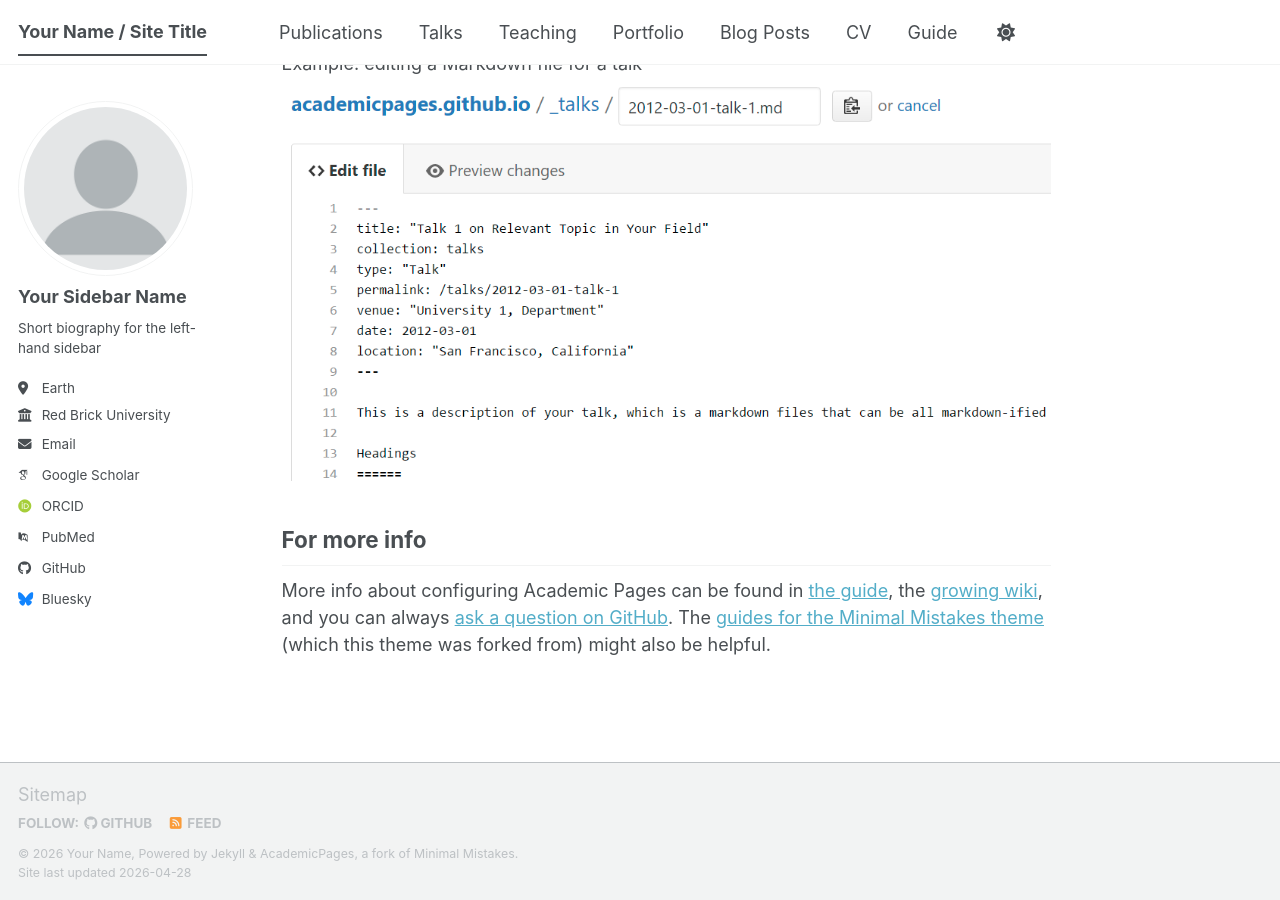
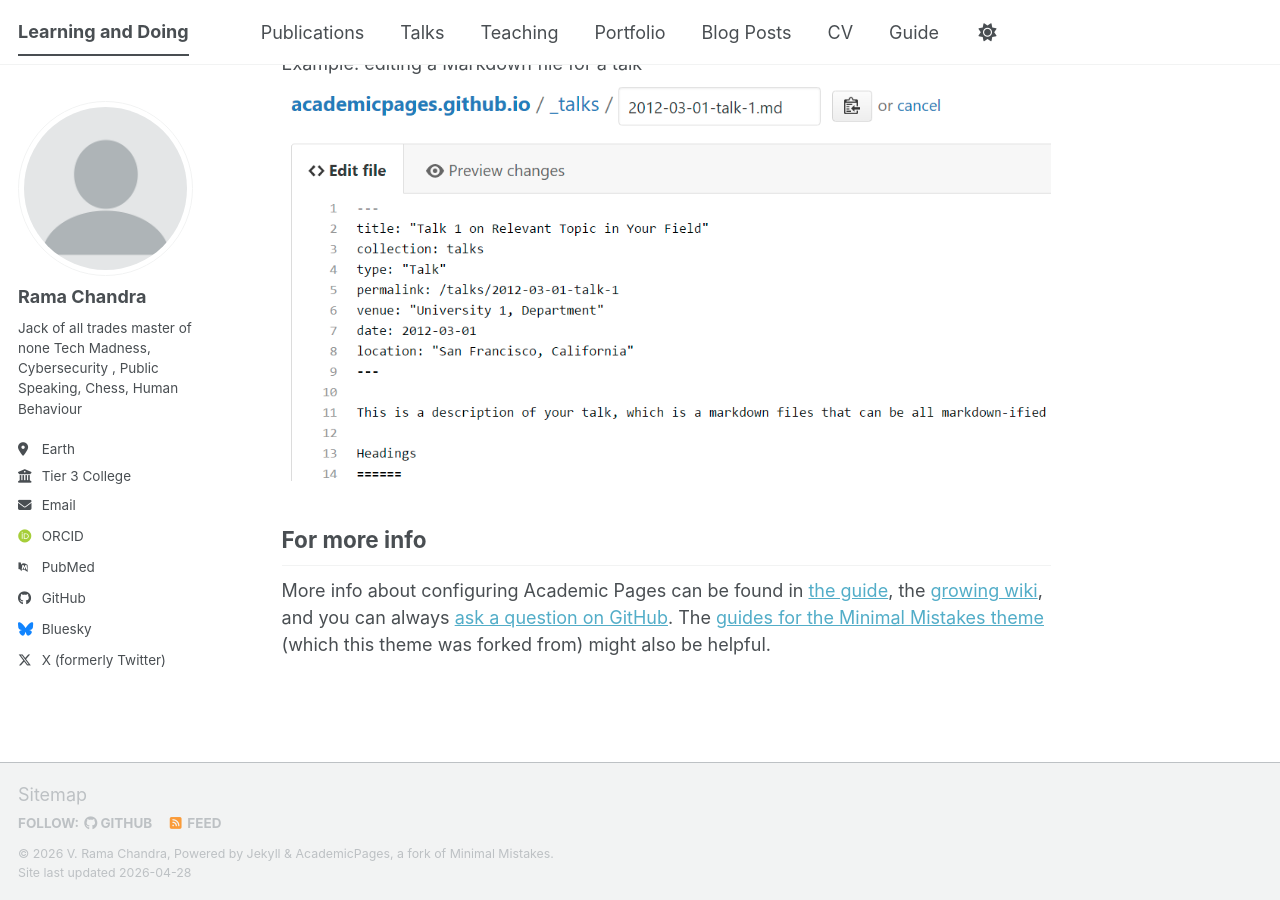
Before and after one commit to RamaChandra53/ramachandra53.github.io, a Jekyll site: the page built from _pages/about.md, in a window 1280 px wide and 900 px high, scrolled down 2720 px. Built offline with Jekyll 4.4.1, drawn with Linux system fonts in a browser that asks for light colours; some web fonts are replaced; a script bundle is joined from its source files by our own code; library files that are not in the unit come from our copies.

Commit message:
Updating info

```diff
--- a/_config.yml
+++ b/_config.yml
@@ -9,10 +9,10 @@
 # Basic Site Settings
 locale                   : "en-US"
 site_theme               : "default" # The available themes options are "default", "air", "sunrise", "mint", "dirt" and "contrast"
-title                    : "Your Name / Site Title"
+title                    : "Learning and Doing"
 title_separator          : "-"
-name                     : &name "Your Name"
-description              : &description "Your Name's academic portfolio"   # Update this with a general description of your site, this is the default if not overridden by a page
+name                     : &name "V. Rama Chandra"
+description              : &description "All for a purpose"   # Update this with a general description of your site, this is the default if not overridden by a page
 url                      : https://ramachandra53.github.io # The base hostname & protocol for your site e.g. "https://[your GitHub username].github.io",
                                                            # or if you already have some other page hosted on Github then use "https://[your GitHub username].github.io/[Your Repo Name]"
 baseurl                  : "" # the subpath of your site, e.g. "/blog"
@@ -24,18 +24,17 @@ repository               : "academicpages/academicpages.github.io"
 author:
   # Biographic information
   avatar           : "profile.png"
-  name             : "Your Sidebar Name"
+  name             : "Rama Chandra"
   pronouns         : # example: "she/her"
-  bio              : "Short biography for the left-hand sidebar"
+  bio              : "Jack of all trades master of none\n Tech Madness, Cybersecurity , Public Speaking, Chess, Human Behaviour "
   location         : "Earth"
-  employer         : "Red Brick University"
+  employer         : "Tier 3 College"
   uri              : # URL
-  email            : "none@example.org"
+  email            : "vramachandra@proton.me"
 
   # Academic websites
   academia         : # URL
   arxiv            : # URL - Update with the correct link to your profile
-  googlescholar    : "https://scholar.google.com/citations?user=PS_CX0AAAAAJ"
   inspire-hep      : # URL
   impactstory      : # URL
   orcid            : "https://orcid.org/yourorcidurl"
@@ -74,7 +73,7 @@ author:
   steam            : # Username
   telegram         : # URL
   tumblr           : # Username
-  twitter          : # Username for X / Twitter
+  twitter          : https://x.com/not_ramachandra
   vine             : # Username
   weibo            : # Username
   wikipedia        : # Username
```
